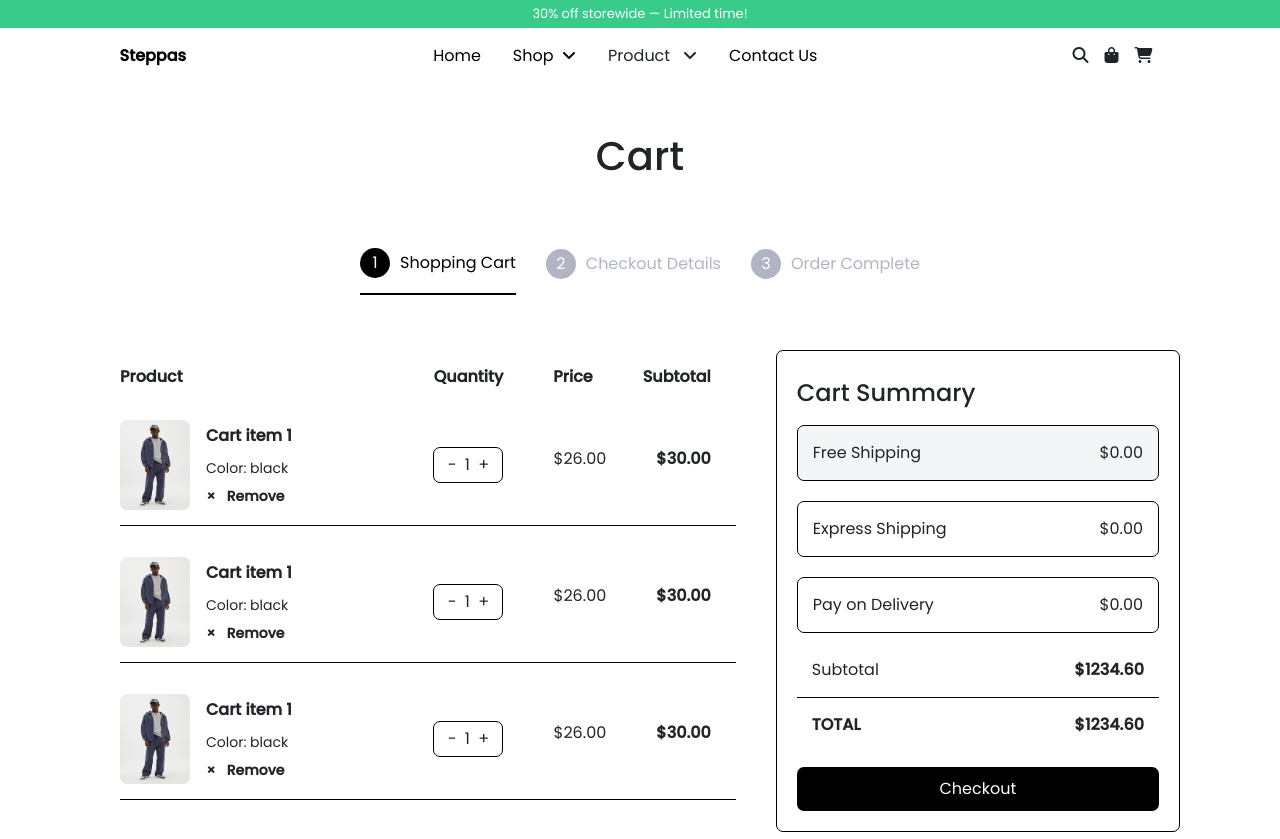
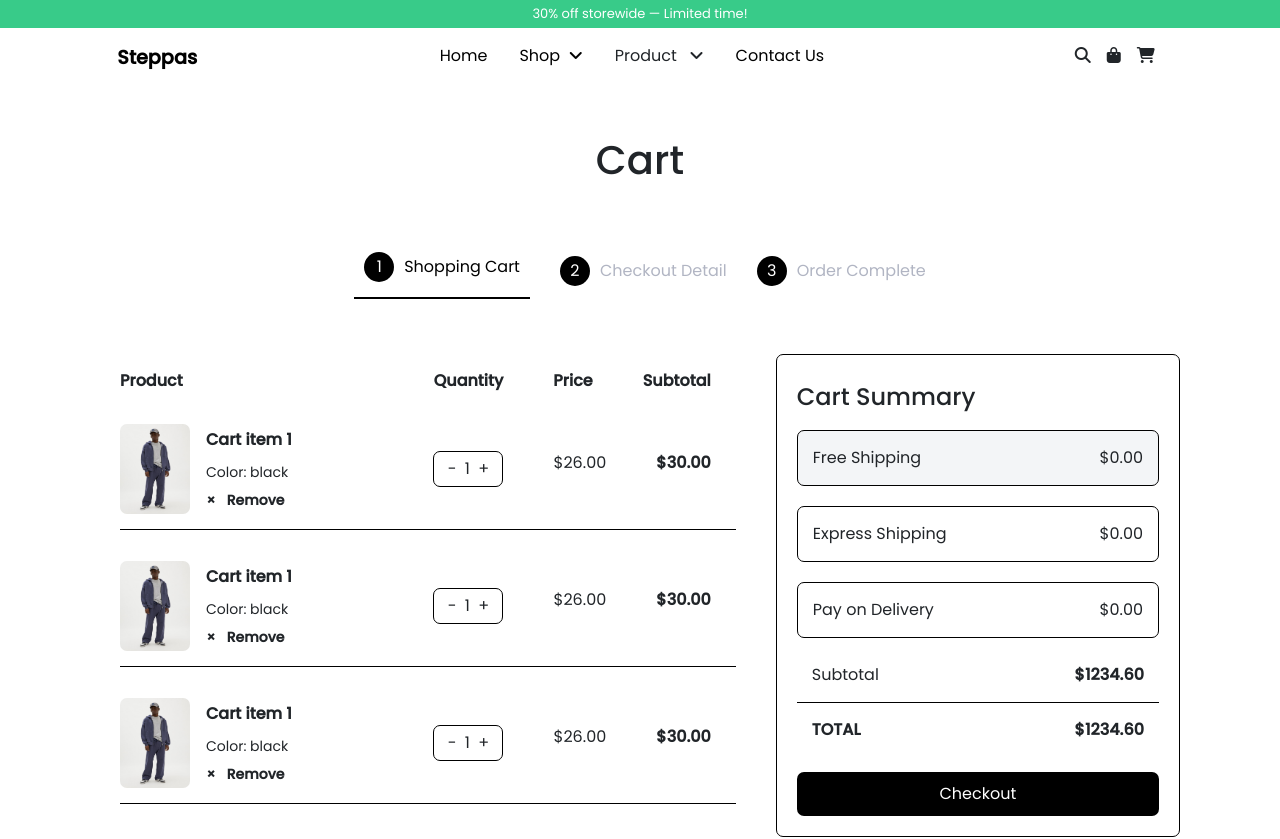
Before and after one commit to TheMoeEntity/steppascollection, a Next.js app: page /cart in a window 1280 px wide. Shown: the top 839 px of the page. Built offline with nearby package versions, Linux system fonts and the light colour scheme.

Commit message:
Added framer-motion for animations.

```diff
--- a/Helpers/hooks/index.tsx
+++ b/Helpers/hooks/index.tsx
@@ -1,7 +1,7 @@
 import { notFound, usePathname, useRouter } from "next/navigation";
 import { useEffect, useRef, useState } from "react";
 import { Helpers } from "..";
-import { linkType } from "../types";
+import { activeType, linkType } from "../types";
 
 export const useResize = () => {
   const [val, setVal] = useState("");
@@ -114,3 +114,34 @@ export const useValidRoute = (pathname: string): boolean => {
   };
   return checkValid(pathname);
 };
+export const useHandles = () => {
+  const [titles, setTitles] = useState<activeType[]>([
+    {
+      title: "Shopping Cart",
+      index: 0,
+      active: true,
+    },
+    {
+      title: "Checkout Detail",
+      index: 1,
+      active: false,
+    },
+    {
+      title: "Order Complete",
+      index: 2,
+      active: false,
+    },
+  ]);
+  const handleFilter = (data: activeType) => {
+    setTitles((x) => {
+      const currActive = x.find((i) => i.title === data.title);
+      const newArray = x.map((x) =>
+        x === currActive
+          ? { ...currActive, active: true }
+          : { ...x, active: false }
+      );
+      return newArray;
+    });
+  };
+  return { titles, handleFilter };
+};
--- a/Helpers/types.ts
+++ b/Helpers/types.ts
@@ -16,6 +16,11 @@ export type productType = {
   id: number;
   image: string;
   price: number;
+};
+export type activeType = {
+  title: "Shopping Cart" | "Checkout Detail" | "Order Complete";
+  index: 0 | 1 | 2;
+  active: boolean;
 };
 export type donationType = {
   img: string;
--- /dev/null
+++ b/Helpers/views/index.tsx
@@ -0,0 +1,105 @@
+import { motion } from "framer-motion";
+import { StaticImageData } from "next/image";
+export const CartView = (
+  active: string,
+  counter: string,
+  cartGrid: string,
+  cartTitle: string,
+  Image: any,
+  cartDetail: string,
+  cap: StaticImageData
+) => {
+  return (
+    <motion.div
+      layout
+      initial={{ transform: "scale(0) translateY(-300px)" }}
+      animate={{ transform: "scale(1) translateY(0px)" }}
+      exit={{ transform: "scale(0) translateY(-300px)" }}
+      className={cartGrid}
+    >
+      <div>
+        <div className={cartTitle}>
+          <div>
+            <b>Product</b>
+          </div>
+          <div>
+            <div>Quantity</div>
+            <div>Price</div>
+            <div>Subtotal</div>
+          </div>
+        </div>
+        {[...Array(3)].map((_x, i) => (
+          <div key={i} className={`${cartDetail} my-3`}>
+            <div>
+              <div>
+                <Image alt="Cart item picture" src={cap} fill quality={100} />
+              </div>
+              <div>
+                <span className="my-1">
+                  <b>Cart item 1</b>
+                </span>
+                <span className="my-1">
+                  <small>Color: black</small>
+                </span>
+                <span>
+                  <small>
+                    <strong>&times; &nbsp; Remove</strong>
+                  </small>
+                </span>
+              </div>
+            </div>
+            <div>
+              <div>
+                <div className={counter}>
+                  <span>-</span>
+                  <span>1</span>
+                  <span>+</span>
+                </div>
+              </div>
+              <div>$26.00</div>
+              <div>
+                <strong>$30.00</strong>
+              </div>
+            </div>
+          </div>
+        ))}
+      </div>
+      <div>
+        <div>
+          <h4 className="h4 my-2">Cart Summary</h4>
+        </div>
+        <div>
+          <div className={active}>
+            <span>Free Shipping</span>
+            <span>$0.00</span>
+          </div>
+          <div>
+            <span>Express Shipping</span>
+            <span>$0.00</span>
+          </div>
+          <div>
+            <span>Pay on Delivery</span>
+            <span>$0.00</span>
+          </div>
+        </div>
+        <div>
+          <span>Subtotal</span>
+          <span>
+            <b>$1234.60</b>
+          </span>
+        </div>
+        <div style={{ borderBottom: "none" }}>
+          <span>
+            <b>TOTAL</b>
+          </span>
+          <span>
+            <b>$1234.60</b>
+          </span>
+        </div>
+        <div>
+          <button>Checkout</button>
+        </div>
+      </div>
+    </motion.div>
+  );
+};
--- a/app/page.module.css
+++ b/app/page.module.css
@@ -163,7 +163,7 @@
 .handles > div {
   width: fit-content;
   height: auto;
-  padding-bottom: 15px;
+  padding-bottom: 10px;
   display: flex;
   flex-flow: row wrap;
   justify-content: space-between;
@@ -175,9 +175,13 @@
 .handles > div.active {
   border-bottom: 2px solid black;
   color: black;
+  padding: 15px 10px;
+  padding-top: 0;
+  transition: 0.5s;
 }
 .handles > div > div:first-child.active {
   background-color: black;
+  transition: backgroud-color 0.5s;
 }
 .handles > div > div:first-child {
   width: 30px;
--- a/components/CartPage/index.tsx
+++ b/components/CartPage/index.tsx
@@ -1,110 +1,43 @@
+"use client";
+import { activeType } from "@/Helpers/types";
 import Image from "next/image";
+import { useState } from "react";
 import styles from "../../app/page.module.css";
 import cap from "../../public/images/cap.jpeg";
+import { AnimatePresence, motion } from "framer-motion";
+import { CartView } from "@/Helpers/views";
+import { useHandles } from "@/Helpers/hooks";
 
 const CartPage = () => {
+  const { handleFilter, titles } = useHandles();
+  const [currView, setCurrView] = useState<JSX.Element>(
+    CartView(
+      styles.active,
+      styles.counter,
+      styles.cartGrid,
+      styles.cartTitle,
+      Image,
+      styles.cartDetail,
+      cap
+    )
+  );
+
   return (
     <div className={styles["cart"]}>
       <h1 className="h1 text-center my-5">Cart</h1>
       <div className={styles.handles}>
-        <div className={styles.active}>
-          <div className={styles.active}>1</div>
-          <div>Shopping Cart</div>
-        </div>
-        <div>
-          <div>2</div>
-          <div>Checkout Details</div>
-        </div>
-        <div>
-          <div>3</div>
-          <div>Order Complete</div>
-        </div>
+        {titles.map((x) => (
+          <div
+            onClick={() => handleFilter(x)}
+            key={x.index}
+            className={x.active ? styles.active : ""}
+          >
+            <div className={styles.active}>{x.index + 1}</div>
+            <div>{x.title}</div>
+          </div>
+        ))}
       </div>
-      <div className={styles.cartGrid}>
-        <div>
-          <div className={styles.cartTitle}>
-            <div>
-              <b>Product</b>
-            </div>
-            <div>
-              <div>Quantity</div>
-              <div>Price</div>
-              <div>Subtotal</div>
-            </div>
-          </div>
-          {[...Array(3)].map((_x, i) => (
-            <div key={i} className={`${styles.cartDetail} my-3`}>
-              <div>
-                <div>
-                  <Image alt="Cart item picture" src={cap} fill quality={100} />
-                </div>
-                <div>
-                  <span className="my-1">
-                    <b>Cart item 1</b>
-                  </span>
-                  <span className="my-1">
-                    <small>Color: black</small>
-                  </span>
-                  <span>
-                    <small>
-                      <strong>&times; &nbsp; Remove</strong>
-                    </small>
-                  </span>
-                </div>
-              </div>
-              <div>
-                <div>
-                  <div className={styles.counter}>
-                    <span>-</span>
-                    <span>1</span>
-                    <span>+</span>
-                  </div>
-                </div>
-                <div>$26.00</div>
-                <div>
-                  <strong>$30.00</strong>
-                </div>
-              </div>
-            </div>
-          ))}
-        </div>
-        <div>
-          <div>
-            <h4 className="h4 my-2">Cart Summary</h4>
-          </div>
-          <div>
-            <div className={styles.active}>
-              <span>Free Shipping</span>
-              <span>$0.00</span>
-            </div>
-            <div>
-              <span>Express Shipping</span>
-              <span>$0.00</span>
-            </div>
-            <div>
-              <span>Pay on Delivery</span>
-              <span>$0.00</span>
-            </div>
-          </div>
-          <div>
-            <span>Subtotal</span>
-            <span>
-              <b>$1234.60</b>
-            </span>
-          </div>
-          <div style={{ borderBottom: "none" }}>
-            <span>
-              <b>TOTAL</b>
-            </span>
-            <span>
-              <b>$1234.60</b>
-            </span>
-          </div>
-          <div>
-            <button>Checkout</button>
-          </div>
-        </div>
-      </div>
+      <AnimatePresence>{currView}</AnimatePresence>
     </div>
   );
 };
--- a/components/Header/index.tsx
+++ b/components/Header/index.tsx
@@ -12,13 +12,13 @@ const Header = () => {
         >
           30% off storewide — Limited time!
         </div>
-        <div className="d-flex justify-content-around py-3 px-6 px-sm-1">
+        <div className="d-flex justify-content-around align-content-center py-3 px-6 px-sm-1">
           <div>
-            <b>
+            <big>
               <Link className="text-black" href="/">
-                Steppas
+                <b>Steppas</b>
               </Link>
-            </b>
+            </big>
           </div>
           <div
             style={{ cursor: "pointer" }}
@@ -57,9 +57,12 @@ const Header = () => {
               </Link>
             </div>
           </div>
-          <div className="d-lg-none d-md-none d-sm-flex">
+          <div
+            style={{ fontSize: "22px" }}
+            className="d-lg-none d-md-none d-sm-flex"
+          >
             <Link href={"/cart"}>
-              <i className="fa fa-shopping-cart text-dark mx-4"></i>
+              <i className="fa fa-shopping-cart text-dark mx-5"></i>
             </Link>
             <span
               data-bs-toggle="offcanvas"
@@ -95,19 +98,19 @@ const Header = () => {
           <br />
           <ul>
             <li>
-              <h4>Home</h4>
+              <p>Home</p>
             </li>{" "}
             <br />
             <li className="dropdown">
-              <h4>Products</h4>
+              <p>Products</p>
             </li>
             <br />
             <li>
-              <h4>Collections</h4>
+              <p>Collections</p>
             </li>{" "}
             <br />
             <li>
-              <h4>Shop</h4>
+              <p>Shop</p>
             </li>
           </ul>
         </div>
--- a/package.json
+++ b/package.json
@@ -11,6 +11,7 @@
   "dependencies": {
     "axios": "^1.6.7",
     "firebase": "^10.8.0",
+    "framer-motion": "^11.0.5",
     "fs": "^0.0.1-security",
     "handlebars": "^4.7.8",
     "next": "14.0.4",
```
Also changed, not shown: 1 other file (tests, documents, lock files or other folders).
